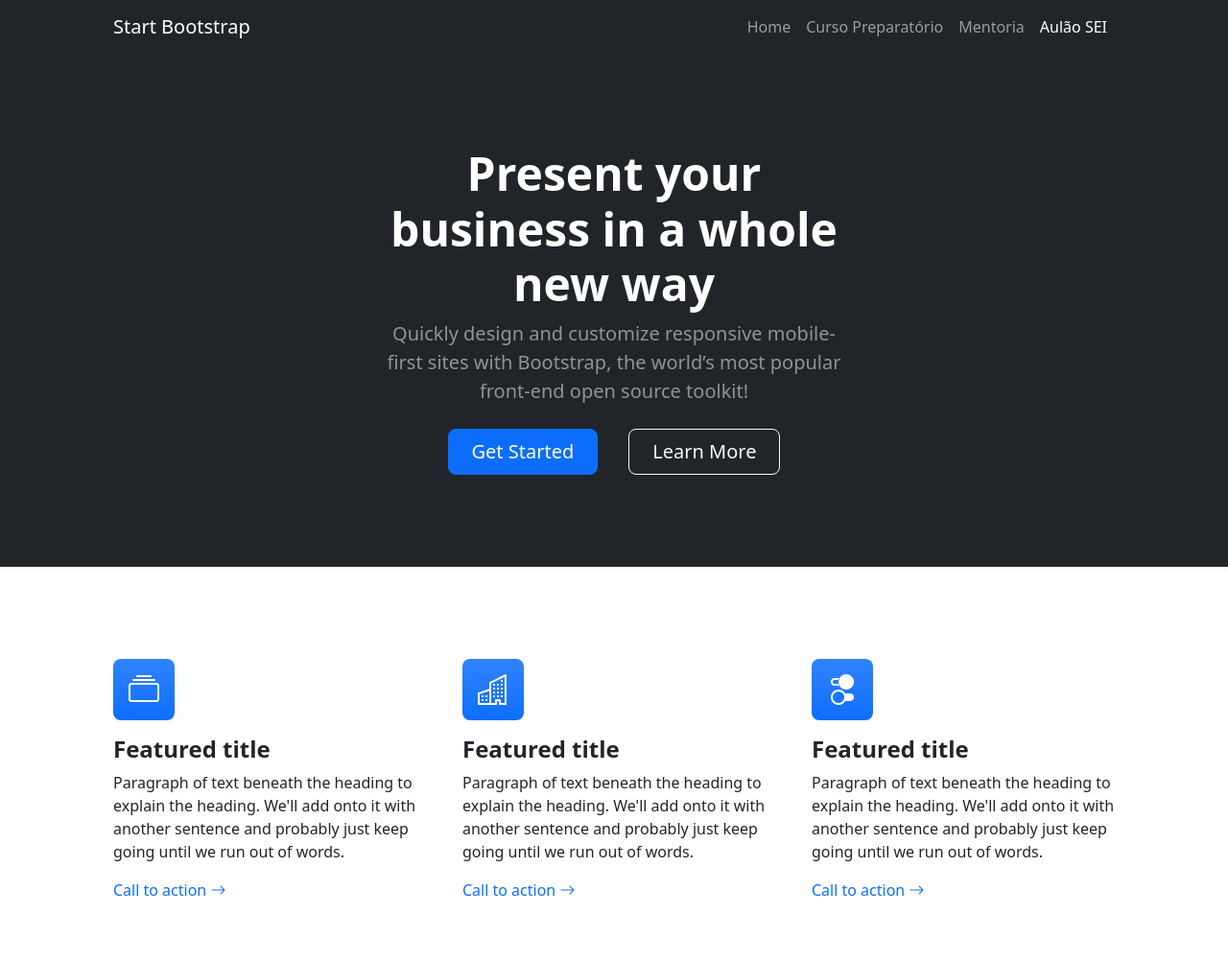
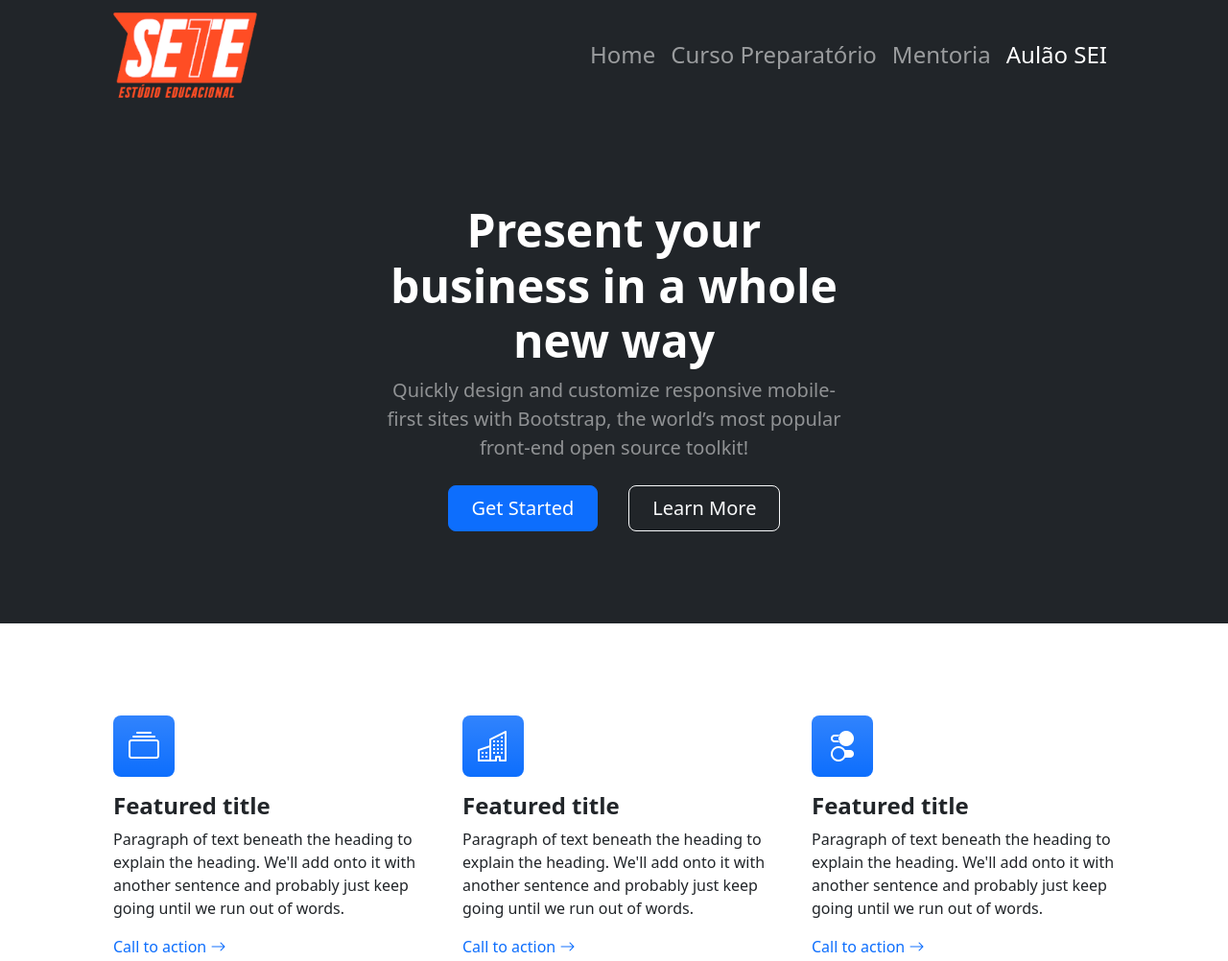
Before and after one commit to annacarolinadamasceno/sete-educacional, a plain HTML site: page sei.html in a window 1280 px wide. Shown: the top 1002 px of the page at 96% size. Drawn offline with nearby package versions, Linux system fonts and the light colour scheme.

Commit message:
:construction: altera logo e menu

```diff
--- a/sei.html
+++ b/sei.html
@@ -17,10 +17,10 @@
         <!-- Responsive navbar-->
         <nav class="navbar navbar-expand-lg navbar-dark bg-dark">
             <div class="container px-5">
-                <a class="navbar-brand" href="#!">Start Bootstrap</a>
+                <a class="navbar-brand" href="index.html"><img src="images/logo-2.png" alt="Logo Sete Educacional"></a>
                 <button class="navbar-toggler" type="button" data-bs-toggle="collapse" data-bs-target="#navbarSupportedContent" aria-controls="navbarSupportedContent" aria-expanded="false" aria-label="Toggle navigation"><span class="navbar-toggler-icon"></span></button>
                 <div class="collapse navbar-collapse" id="navbarSupportedContent">
-                    <ul class="navbar-nav ms-auto mb-2 mb-lg-0">
+                    <ul class="navbar-nav ms-auto mb-2 mb-lg-0 h4">
                         <li class="nav-item"><a class="nav-link" aria-current="page" href="index.html">Home</a></li>
                         <li class="nav-item"><a class="nav-link" href="preparatorio-vunesp.html">Curso Preparatório</a></li>
                         <li class="nav-item"><a class="nav-link" href="mentoria.html">Mentoria</a></li>
```
